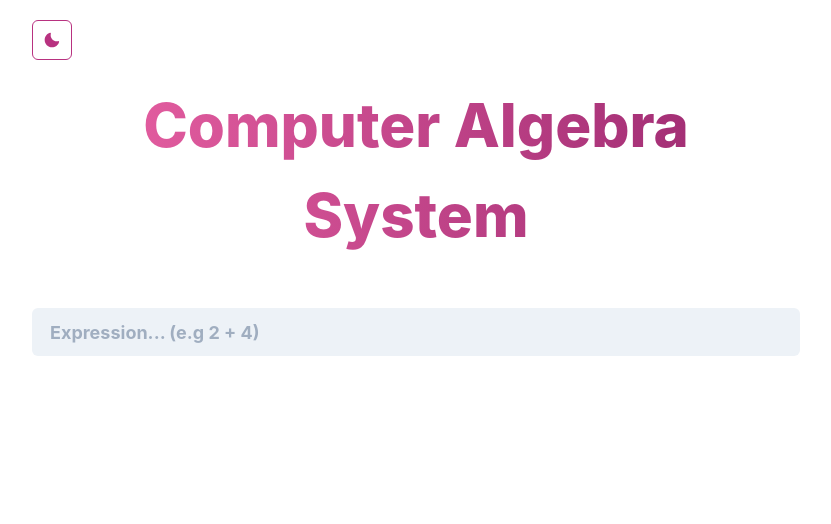
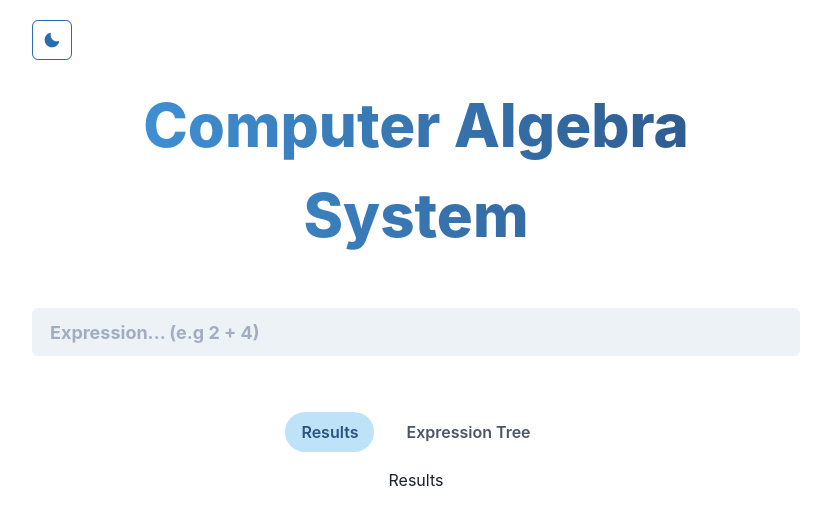
Before and after one commit to Flosi23/cas, a Next.js app: page / in a window 1280 px wide. Shown: the top 524 px of the page, without its empty margins (224-1055 px from the left). Built offline with nearby package versions, Linux system fonts and the light colour scheme.

Commit message:
feat: tabs

```diff
--- a/app/layout/Nav.tsx
+++ /dev/null
@@ -1,55 +0,0 @@
-import type { PropsWithChildren } from "react";
-import { MoonIcon, SunIcon } from "@chakra-ui/icons";
-import {
-	Box,
-	Text,
-	Input,
-	VStack,
-	Flex,
-	IconButton,
-	useColorMode,
-} from "@chakra-ui/react";
-
-export default function Nav({
-	children,
-}: PropsWithChildren<Record<string, unknown>>) {
-	const { colorMode, toggleColorMode } = useColorMode();
-
-	return (
-		<>
-			<Box px="20vw" my={5}>
-				<Flex
-					justifyContent="space-between"
-					w="100%"
-					alignItems="center">
-					<IconButton
-						variant="outline"
-						aria-label="Toggle color mode"
-						icon={
-							colorMode === "light" ? <MoonIcon /> : <SunIcon />
-						}
-						onClick={toggleColorMode}
-					/>
-				</Flex>
-				<VStack my={5} w="100%" spacing={12}>
-					<Text
-						bgGradient="linear(to-l, var(--chakra-colors-brand-700), var(--chakra-colors-brand-400))"
-						bgClip="text"
-						textAlign="center"
-						fontWeight="extrabold"
-						fontSize="6xl">
-						Computer Algebra System
-					</Text>
-					<Input
-						variant="filled"
-						placeholder="Expression... (e.g 2 + 4)"
-						fontWeight="bold"
-						focusBorderColor="brand.500"
-						size="lg"
-					/>
-				</VStack>
-			</Box>
-			{children}
-		</>
-	);
-}
--- a/app/theme.ts
+++ b/app/theme.ts
@@ -13,7 +13,7 @@ export default extendTheme(
 	{ config },
 	{
 		colors: {
-			brand: theme.colors.pink,
+			brand: theme.colors.blue,
 		},
 	},
 	withDefaultColorScheme({
--- a/pages/_app.tsx
+++ b/pages/_app.tsx
@@ -4,7 +4,6 @@ import { CacheProvider, EmotionCache } from "@emotion/react";
 import Head from "next/head";
 import theme from "$/app/theme";
 import createEmotionCache from "$app/createEmotionCache";
-import Nav from "$app/layout/Nav";
 
 // Client-side cache, shared for the whole session of the user in the browser.
 const clientSideEmotionCache = createEmotionCache();
@@ -28,9 +27,7 @@ export default function App({
 				/>
 			</Head>
 			<ChakraProvider theme={theme}>
-				<Nav>
-					<Component {...pageProps} />
-				</Nav>
+				<Component {...pageProps} />
 			</ChakraProvider>
 		</CacheProvider>
 	);
--- a/pages/index.tsx
+++ b/pages/index.tsx
@@ -1,5 +1,64 @@
-import { Box } from "@chakra-ui/react";
+import { MoonIcon, SunIcon } from "@chakra-ui/icons";
+import {
+	Box,
+	Text,
+	Input,
+	VStack,
+	Flex,
+	IconButton,
+	useColorMode,
+	Tabs,
+	TabList,
+	TabPanels,
+	Tab,
+	TabPanel,
+} from "@chakra-ui/react";
 
 export default function Index() {
-	return <Box />;
+	const { colorMode, toggleColorMode } = useColorMode();
+
+	return (
+		<Box px="20vw" my={5}>
+			<Flex justifyContent="space-between" w="100%" alignItems="center">
+				<IconButton
+					variant="outline"
+					aria-label="Toggle color mode"
+					icon={colorMode === "light" ? <MoonIcon /> : <SunIcon />}
+					onClick={toggleColorMode}
+				/>
+			</Flex>
+			<VStack mt={5} mb={14} w="100%" spacing={12}>
+				<Text
+					bgGradient="linear(to-l, var(--chakra-colors-brand-700), var(--chakra-colors-brand-400))"
+					bgClip="text"
+					textAlign="center"
+					fontWeight="extrabold"
+					fontSize="6xl">
+					Computer Algebra System
+				</Text>
+				<Input
+					variant="filled"
+					placeholder="Expression... (e.g 2 + 4)"
+					fontWeight="bold"
+					focusBorderColor="brand.500"
+					size="lg"
+				/>
+			</VStack>
+			<Tabs align="center" variant="soft-rounded">
+				<TabList>
+					<Tab mx={2}>Results</Tab>
+					<Tab mx={2}>Expression Tree</Tab>
+				</TabList>
+
+				<TabPanels>
+					<TabPanel>
+						<p>Results</p>
+					</TabPanel>
+					<TabPanel>
+						<p>Expression Tree</p>
+					</TabPanel>
+				</TabPanels>
+			</Tabs>
+		</Box>
+	);
 }
```
